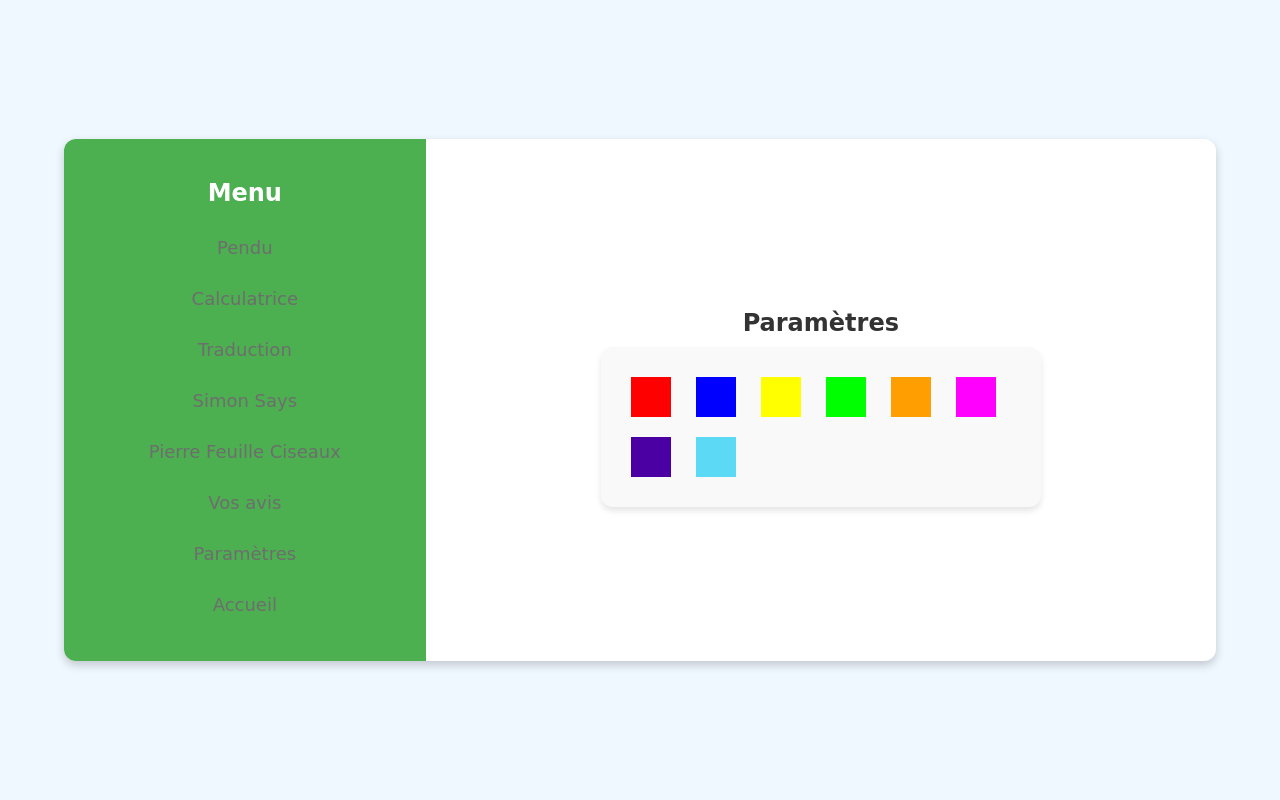
After one commit to teddyh84/julesh, a Flask app: page /parametres in a window 1280 px wide. The commit adds this page. Run offline with Flask 3, Linux system fonts and the light colour scheme.

Commit message:
Commentaire

```diff
--- a/app.py
+++ b/app.py
@@ -5,6 +5,7 @@ import module_pendu
 import module_avis
 import module_simon_says
 import module_pierre_feuille_ciseaux
+import module_parametre
 
 app = Flask(__name__)
 app.secret_key = 'session_jeux'
@@ -38,6 +39,10 @@ def pierre_feuille_ciseaux():
 def avis():
     return module_avis.main()
 
+@app.route('/parametres', methods=['GET', 'POST'])
+def parametres():
+    return module_parametre.main()
+
 #@app.route('/keypress', methods=['POST'])
 #def keypress():
 #    return module_pendu.keypress()
@@ -46,6 +51,8 @@ def avis():
 def kill_session():
     session.pop('session_jeux', None)  # Supprime la session de l'utilisateur
     return render_template('index.html')
+
+
 
 @app.route('/', methods=['GET', 'POST'])
 def index():
--- a/module_calculatrice.py
+++ b/module_calculatrice.py
@@ -1,4 +1,4 @@
-from flask import Flask, session, render_template, request
+from flask import render_template, request
 
 def main():
     message_add_py = ""
--- /dev/null
+++ b/module_parametre.py
@@ -0,0 +1,29 @@
+from flask import session, render_template, request
+
+def init():
+    session['couleur_bouton'] = ""
+
+def main():
+    if request.method == 'GET':  # Réinitialisation sur actualisation
+        init()
+    if request.method == 'POST':
+        if 'carre_rouge' in request.form:
+            session['couleur_bouton'] = "#ff0000"
+        if 'carre_bleu' in request.form:
+            session['couleur_bouton'] = "#0000ff"
+        if 'carre_jaune' in request.form:
+            session['couleur_bouton'] = "#ffff00"
+        if 'carre_vert' in request.form:
+            session['couleur_bouton'] = "#00ff00"
+        if 'carre_violet' in request.form:
+            session['couleur_bouton'] = "#4a00a3"
+        if 'carre_rose' in request.form:
+            session['couleur_bouton'] = "#ff00ff"
+        if 'carre_orange' in request.form:
+            session['couleur_bouton'] = "#ff9e00"
+        if 'carre_bleu_ciel' in request.form:
+            session['couleur_bouton'] = "#5bd9f5"
+
+    return render_template('parametres.html',
+                           couleur_bouton=session['couleur_bouton']
+                           )
--- a/static/style.css
+++ b/static/style.css
@@ -45,7 +45,7 @@ body {
 
 .sidebar ul li a {
     text-decoration: none;
-    color: white;
+    color: #6e6e6e;
     font-size: 18px;
     display: block;
     padding: 10px;
--- a/templates/avis.html
+++ b/templates/avis.html
@@ -5,6 +5,7 @@
     <meta name="viewport" content="width=device-width, initial-scale=1.0">
     <title>Vos avis</title>
     <link rel="stylesheet" href="{{ url_for('static', filename='style.css') }}">
+    {% include 'couleurs.html' %}
 </head>
 <body>
     <div class="container">
--- a/templates/calculatrice.html
+++ b/templates/calculatrice.html
@@ -4,8 +4,8 @@
         <meta charset="UTF-8">
         <meta name="viewport" content="width=device-width, initial-scale=1.0">
         <title>Calculatrice</title>
-
         <link rel="stylesheet" href="{{ url_for('static', filename='style.css') }}">
+        {% include 'couleurs.html' %}
     </head>
     <body>
         <div class="container">
--- /dev/null
+++ b/templates/couleurs.html
@@ -0,0 +1,14 @@
+<style>
+    .sidebar {
+        background-color: {{couleur_bouton}};
+    }
+    .form button {
+        background-color: {{couleur_bouton}};
+    }
+    .form button:hover {
+        background-color: #a6a6a6;
+    }
+    .sidebar ul li a:hover {
+        background-color: #a6a6a6;
+    }
+</style>
--- a/templates/index.html
+++ b/templates/index.html
@@ -5,6 +5,7 @@
         <meta name="viewport" content="width=device-width, initial-scale=1.0">
         <title>Jeux de Jules</title>
         <link rel="stylesheet" href="{{ url_for('static', filename='style.css') }}">
+        {% include 'couleurs.html' %}
     </head>
     <body>
         <div class="container">
--- a/templates/menu.html
+++ b/templates/menu.html
@@ -7,6 +7,7 @@
         <li><a href="/simon_says">Simon Says</a></li>
         <li><a href="/pierre_feuille_ciseaux">Pierre Feuille Ciseaux</a></li>
         <li><a href="/avis">Vos avis</a></li>
+        <li><a href="/parametres">Paramètres</a></li>
         <li><a href="/accueil">Accueil</a></li>
     </ul>
 </aside>
--- /dev/null
+++ b/templates/parametres.html
@@ -0,0 +1,44 @@
+<!DOCTYPE html>
+<html lang="en">
+<head>
+    <meta charset="UTF-8">
+        <meta name="viewport" content="width=device-width, initial-scale=1.0">
+        <title>Calculatrice</title>
+
+        <link rel="stylesheet" href="{{ url_for('static', filename='style.css') }}">
+        {% include 'couleurs.html' %}
+        <style>
+            /* Style du carré */
+            .carre {
+                width: 25px;
+                height: 40px;
+                margin: 10px;
+                border: none;  /* Pas de bordure par défaut */
+                cursor: pointer; /* Le curseur devient une main pour signaler que c'est cliquable */
+            }
+            .form button {
+                border-radius: 0px;
+            }
+        </style>
+</head>
+<body>
+    <div class="container">
+            {% include 'menu.html' %}
+
+            <main class="main-content">
+                <h1>Paramètres</h1>
+                <form class="form" method="post">
+                    <!-- Utilisation d'un bouton HTML pour créer le carré -->
+                    <button type="submit" class="carre" id="carre_rouge" name="carre_rouge" style="background-color: #ff0000;"></button>
+                    <button type="submit" class="carre" id="carre_bleu" name="carre_bleu" style="background-color: #0000ff;"></button>
+                    <button type="submit" class="carre" id="carre_jaune" name="carre_jaune" style="background-color: #ffff00;"></button>
+                    <button type="submit" class="carre" id="carre_vert" name="carre_vert" style="background-color: #00ff00;"></button>
+                    <button type="submit" class="carre" id="carre_orange" name="carre_orange" style="background-color: #ff9e00;"></button>
+                    <button type="submit" class="carre" id="carre_rose" name="carre_rose" style="background-color: #ff00ff;"></button>
+                    <button type="submit" class="carre" id="carre_violet" name="carre_violet" style="background-color: #4a00a3;"></button>
+                    <button type="submit" class="carre" id="carre_bleu_ciel" name="carre_bleu_ciel" style="background-color: #5bd9f5;"></button>
+                </form>
+            </main>
+    </div>
+</body>
+</html>
--- a/templates/pendu.html
+++ b/templates/pendu.html
@@ -5,7 +5,7 @@
         <meta name="viewport" content="width=device-width, initial-scale=1.0">
         <title>Pendu</title>
         <link rel="stylesheet" href="{{ url_for('static', filename='style.css') }}">
-
+        {% include 'couleurs.html' %}
         <script>
             /*
             document.addEventListener('keydown', (event) => {
--- a/templates/simon_says.html
+++ b/templates/simon_says.html
@@ -5,6 +5,7 @@
         <meta name="viewport" content="width=device-width, initial-scale=1.0">
         <title>Simon Says</title>
         <link rel="stylesheet" href="{{ url_for('static', filename='style.css') }}">
+        {% include 'couleurs.html' %}
         <style>
             /* Style du carré */
             .carre {
--- a/templates/traduction.html
+++ b/templates/traduction.html
@@ -5,6 +5,7 @@
         <meta name="viewport" content="width=device-width, initial-scale=1.0">
         <title>Traduction</title>
         <link rel="stylesheet" href="{{ url_for('static', filename='style.css') }}">
+        {% include 'couleurs.html' %}
     </head>
     <body>
          <div class="container">
```
